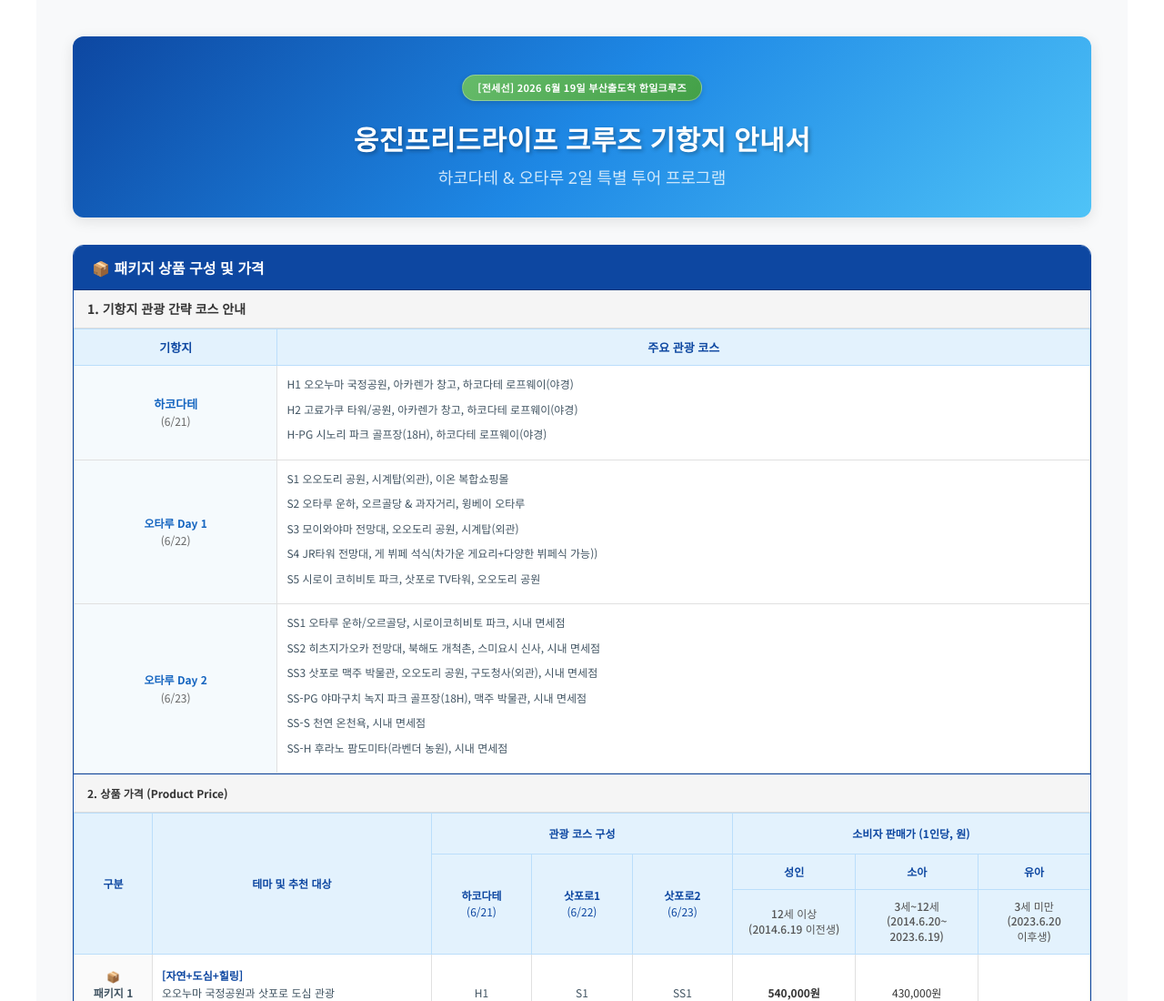
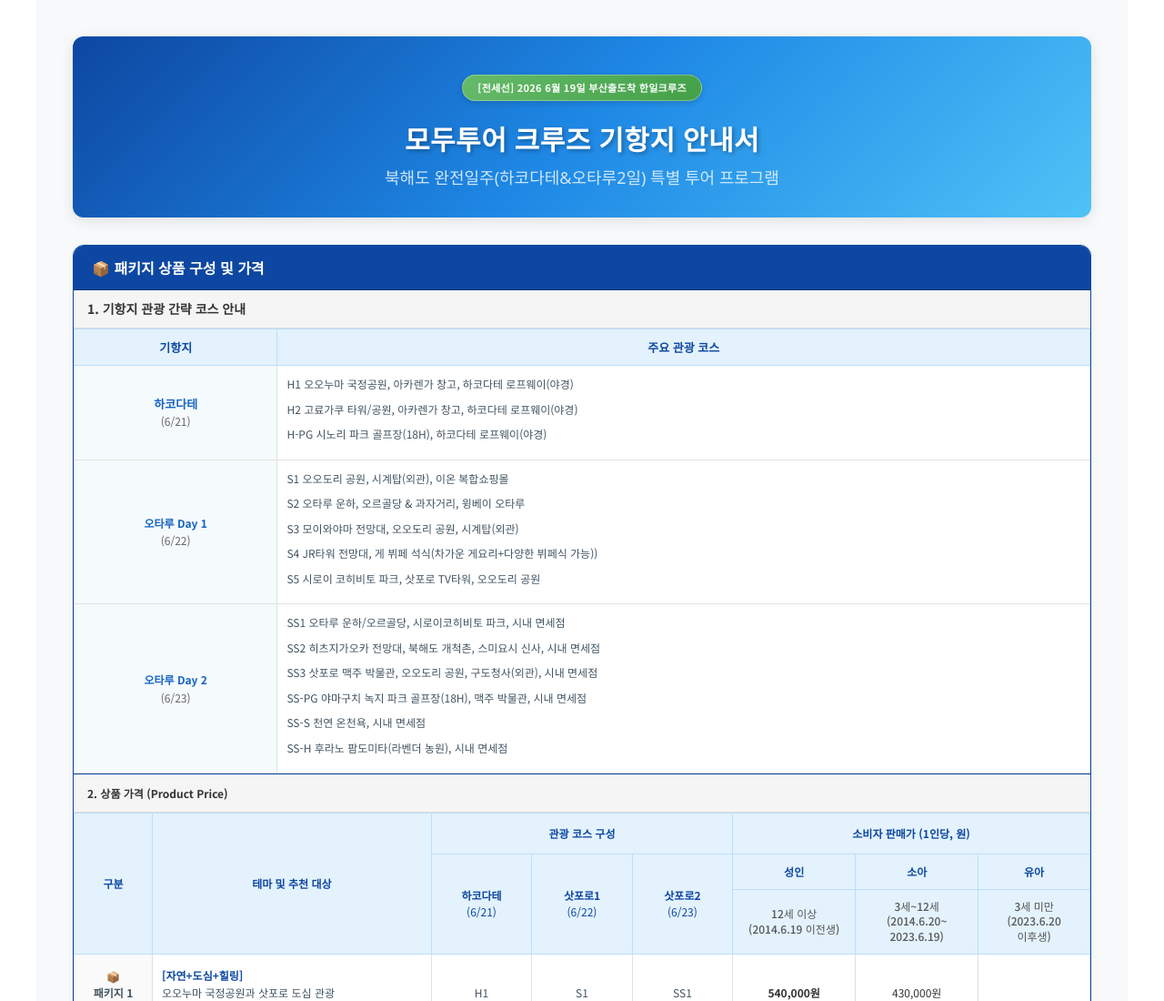
Before and after one commit to galincia-hub/26_mode_new, a plain HTML site: page wj.html in a window 1280 px wide. Shown: the top 1100 px of the page at 91% size. Drawn offline with nearby package versions, Linux system fonts and the light colour scheme.

Commit message:
feat: Update wj.html header text to reflect complete Hokkaido tour

```diff
--- a/wj.html
+++ b/wj.html
@@ -543,8 +543,8 @@
       <div class="cruise-badge">[전세선] 2026 6월 19일 부산출도착 한일크루즈</div>
 
       <!-- Main Title -->
-      <h1>웅진프리드라이프 크루즈 기항지 안내서</h1>
-      <h2>하코다테 &amp; 오타루 2일 특별 투어 프로그램</h2>
+      <h1>모두투어 크루즈 기항지 안내서</h1>
+      <h2>북해도 완전일주(하코다테&amp;오타루2일) 특별 투어 프로그램</h2>
     </div>
 
     <!-- Part 4: Package Pricing -->
```
